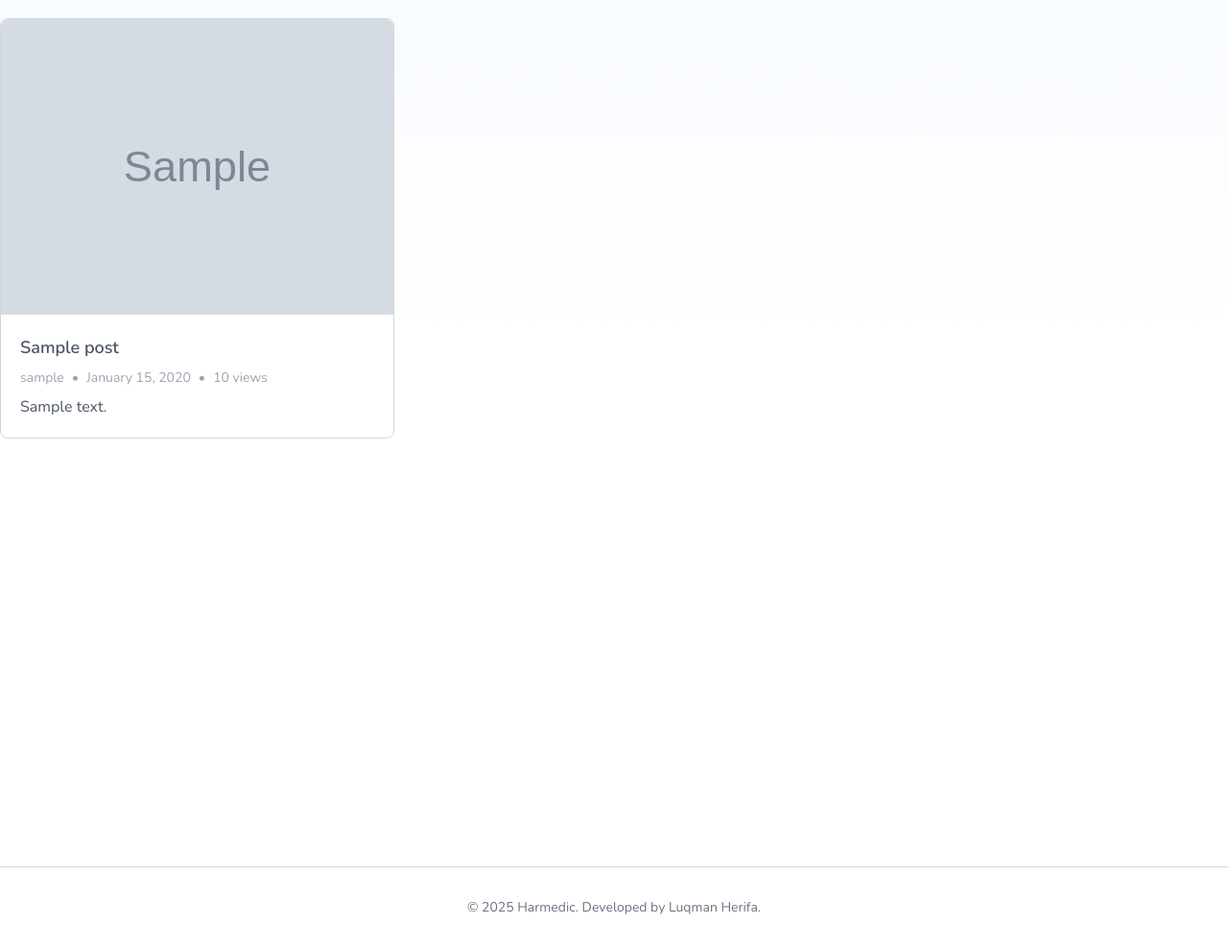
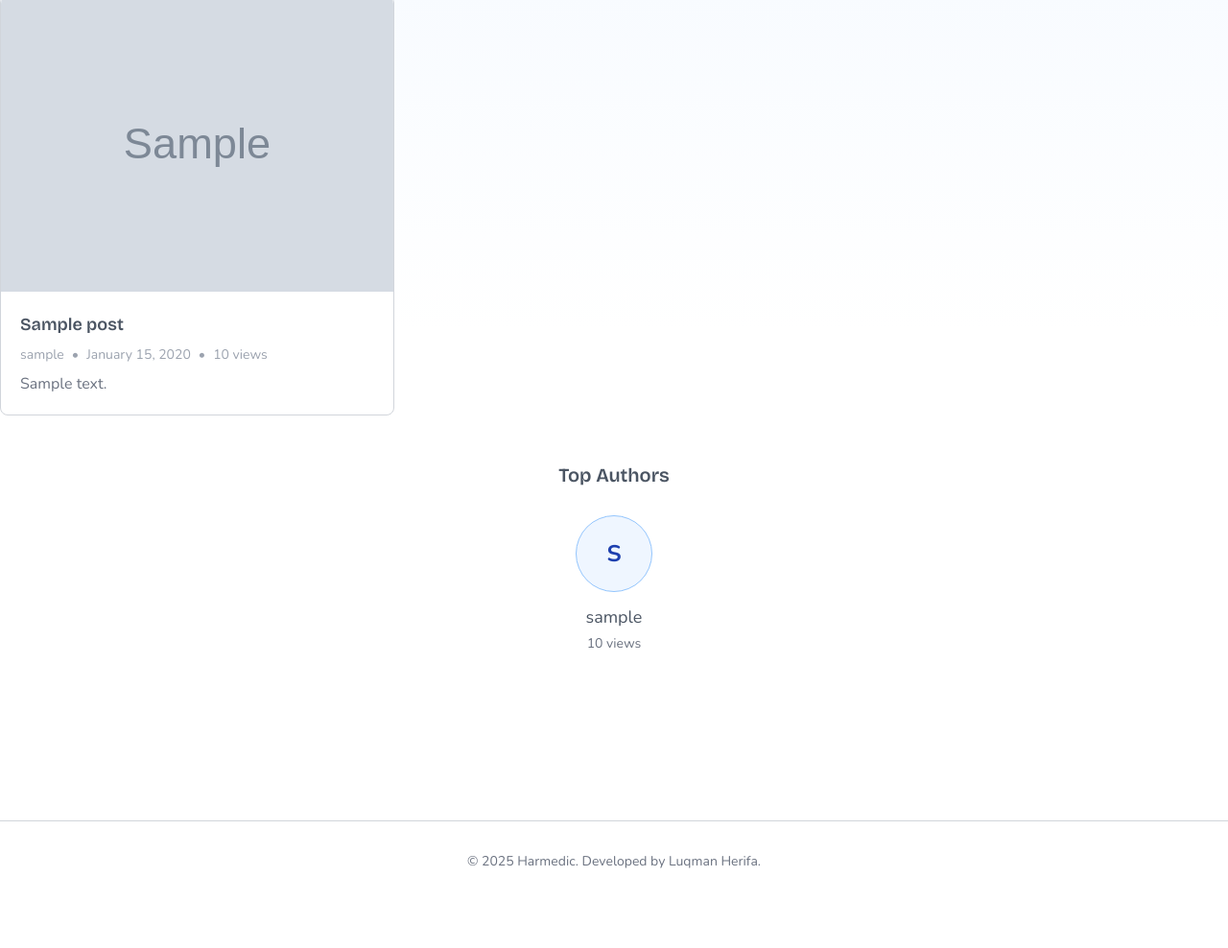
Before and after one commit to luqmanherifa/harmedic, a Flask app: page / in a window 1280 px wide. Shown: the part 455-1443 px from the top of the page at 96% size. After the commit the page ends 1360 px from the top, so only its background shows below. Run offline with Flask 3, Linux system fonts and the light colour scheme; tables that the repository leaves empty hold one stand-in row (values such as "Sample post"); grey boxes marked "Sample" are stand-in pictures; some libraries are stand-ins or nearby versions.

Commit message:
Add top authors section

```diff
--- a/app/routes/pages_routes.py
+++ b/app/routes/pages_routes.py
@@ -3,7 +3,8 @@ import os
 from flask import Blueprint, render_template, request, redirect, url_for, session, jsonify
 
 from app import db
-from app.models import Post
+from sqlalchemy import func
+from app.models import Post, User
 
 pages = Blueprint(
     'pages',
@@ -15,7 +16,18 @@ pages = Blueprint(
 @pages.route('/')
 def home():
     posts = Post.query.filter_by(status='approved').all()
-    return render_template('home.html', posts=posts)
+
+    # Fetch authors with views
+    top_authors = (
+        db.session.query(User, func.coalesce(func.sum(Post.views), 0).label('total_views'))
+        .outerjoin(Post, Post.author_id == User.id)
+        .filter(User.role.in_(['author', 'admin']))
+        .group_by(User.id)
+        .order_by(func.sum(Post.views).desc())
+        .all()
+    )
+
+    return render_template('home.html', posts=posts, top_authors=top_authors)
 
 @pages.route('/post/<int:id>')
 def post_detail(id):
--- a/templates/home.html
+++ b/templates/home.html
@@ -34,13 +34,13 @@
     {% include 'partials/jumbotron.html' %}
 
     <!-- Posts -->
-    <div class="bg-white pt-5 min-h-screen">
-      <div class="mx-auto max-w-7xl relative z-10">
+    <div class="bg-white pt-1 min-h-screen">
+      <div class="mx-auto max-w-7xl relative z-10 mt-10">
         <div class="grid grid-cols-1 sm:grid-cols-2 lg:grid-cols-3 gap-6">
           {% for post in posts %}
           <a
             href="{{ url_for('pages.post_detail', id=post.id) }}"
-            class="group cursor-pointer rounded-lg border border-gray-300 bg-white hover:bg-gray-50 transition-all"
+            class="group cursor-pointer rounded-lg border border-gray-300 bg-white hover:bg-gray-100 transition-all"
           >
             <img
               class="w-[410px] h-[308px] object-cover rounded-b-none rounded-t-lg"
@@ -50,11 +50,11 @@
             />
             <div class="p-5">
               <h2
-                class="line-clamp-1 text-lg font-semibold text-gray-600 group-hover:text-blue-800"
+                class="bricolage line-clamp-1 text-lg font-semibold text-gray-600 group-hover:text-blue-900"
               >
                 {{ post.title }}
               </h2>
-              <p class="mt-2 text-xs font-normal text-gray-600">
+              <p class="mt-2 text-xs font-normal text-gray-400">
                 <span class="text-gray-400 flex items-center text-sm">
                   <span>{{ post.author.username }}</span>
                   <span class="mx-2">•</span>
@@ -63,7 +63,7 @@
                   <span>{{ post.views }} views</span>
                 </span>
               </p>
-              <p class="mt-2 line-clamp-3 text-base font-normal text-gray-600">
+              <p class="mt-2 line-clamp-3 text-base font-normal text-gray-500">
                 {{ post.content }}
               </p>
             </div>
@@ -71,6 +71,34 @@
           {% endfor %}
         </div>
       </div>
+
+      <!-- Top Authors -->
+      {% if top_authors|length > 0 %}
+      <div class="w-full flex justify-center bg-white mt-12">
+        <div>
+          <h2
+            class="text-xl font-semibold text-gray-600 bricolage mb-6 text-center"
+          >
+            Top Authors
+          </h2>
+          <ul class="flex flex-wrap gap-6 justify-center">
+            {% for author, views in top_authors %}
+            <li class="flex flex-col items-center justify-start px-1.5 py-1">
+              <div
+                class="bg-blue-50 w-20 h-20 rounded-full flex items-center justify-center text-blue-800 font-bold text-2xl border border-blue-300"
+              >
+                {{ author.username[0]|upper }}
+              </div>
+              <p class="mt-3 text-center text-lg font-normal text-gray-600">
+                {{ author.username }}
+              </p>
+              <p class="text-sm text-gray-500 mt-1">{{ views }} views</p>
+            </li>
+            {% endfor %}
+          </ul>
+        </div>
+      </div>
+      {% endif %}
     </div>
 
     <!-- Footer -->
--- a/templates/partials/jumbotron.html
+++ b/templates/partials/jumbotron.html
@@ -41,7 +41,7 @@
       We explore the connection between science and calm living by sharing
       trusted health information to support a balanced and healthy life.
     </p>
-    <form class="w-full max-w-md mx-auto">
+    <form class="w-full max-w-md mx-auto mb-[-3rem]">
       <div class="relative">
         <div
           class="absolute inset-y-0 rtl:inset-x-0 start-0 flex items-center ps-6 pointer-events-none"
--- a/templates/post_detail.html
+++ b/templates/post_detail.html
@@ -87,11 +87,11 @@
           class="max-w-xs p-6 bg-blue-50 border border-blue-300 bg-blue-50 rounded-lg"
         >
           <a href="#">
-            <h5 class="mb-2 text-xl font-bold tracking-tight text-blue-800">
+            <h5 class="mb-2 text-xl font-semibold tracking-tight text-gray-800">
               Need a Health Checkup?
             </h5>
           </a>
-          <p class="mb-3 font-normal text-blue-600">
+          <p class="mb-3 font-normal text-gray-600">
             Visit Harmedic Hospital for trusted medical care. You can view
             directions, check service hours, and read patient feedback all in
             one convenient place.
@@ -121,6 +121,7 @@
         </div>
 
         <!-- Related Posts -->
+        {% if related_posts %}
         <div class="mt-7 mb-4 flex items-center justify-between">
           <h4 class="text-base font-semibold text-gray-600">Other Posts</h4>
           <a
@@ -155,6 +156,7 @@
           </a>
           {% endfor %}
         </div>
+        {% endif %}
       </div>
     </div>
 
```
